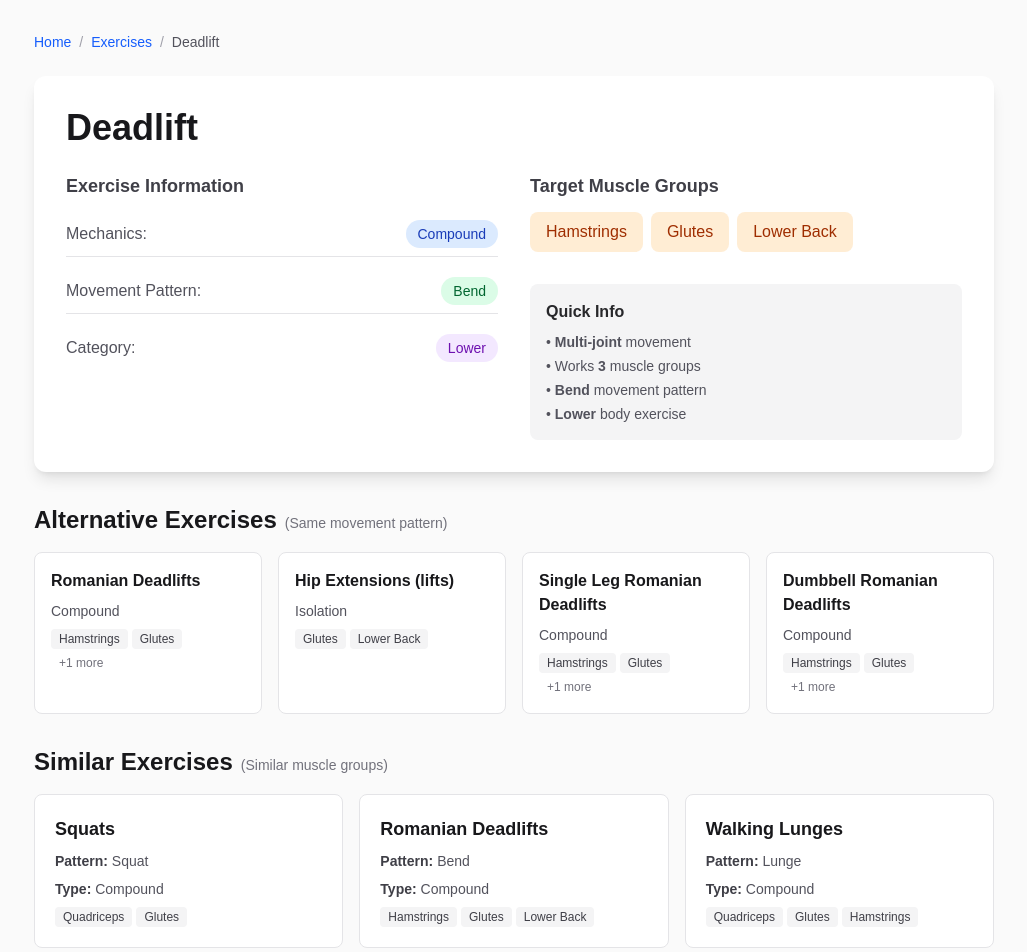
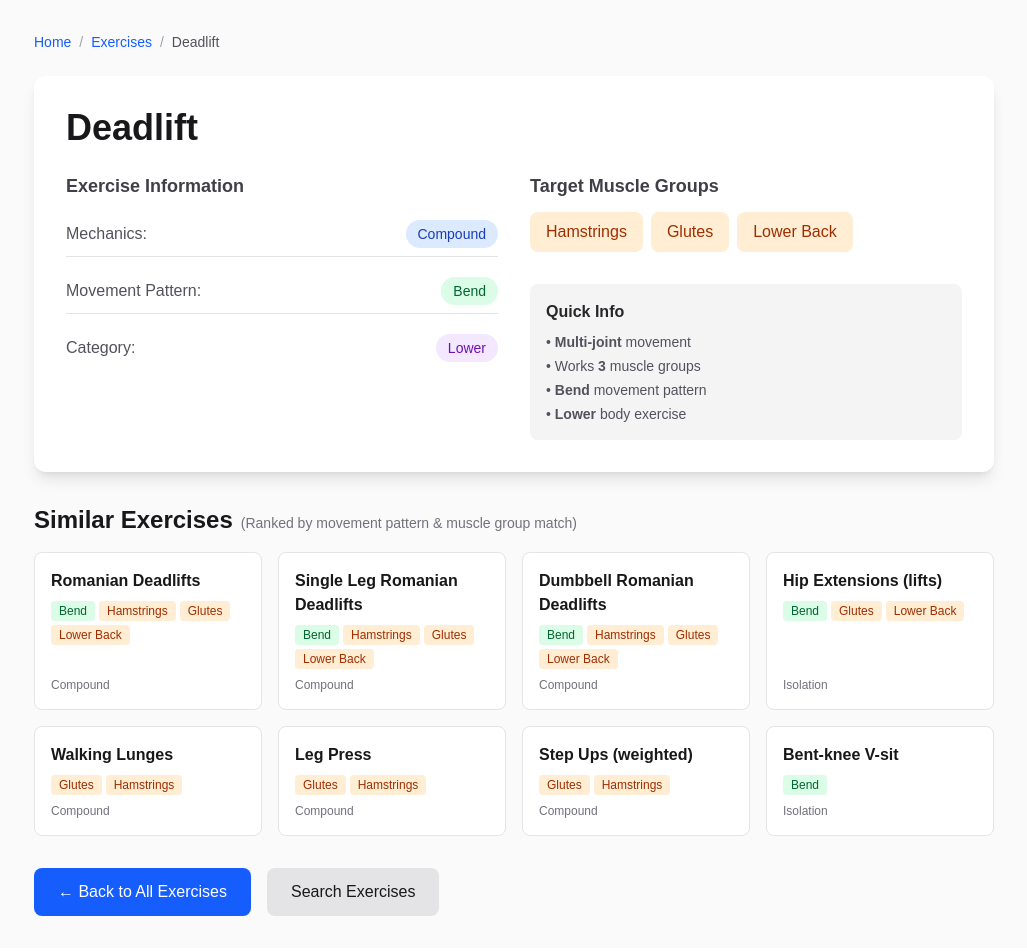
Before and after one commit to rannien/wwworkout, a Next.js app: page /exercises/1 in a window 1280 px wide. Shown: the top 952 px of the page, without its empty margins (126-1153 px from the left). Built offline with nearby package versions, Linux system fonts and the light colour scheme.

Commit message:
refactor: use muscle groups in similar exercises

```diff
--- a/app/exercises/[id]/page.tsx
+++ b/app/exercises/[id]/page.tsx
@@ -1,4 +1,4 @@
-import { getExerciseById, getAllExercises, filterByMovementPattern } from '@/lib/exerciseDb';
+import { getExerciseById, getAllExercises } from '@/lib/exerciseDb';
 import Link from 'next/link';
 import { notFound } from 'next/navigation';
 import Breadcrumb from '@/app/components/Breadcrumb';
@@ -11,20 +11,18 @@ export default async function ExerciseDetailPage({ params }: { params: Promise<{
     notFound();
   }
 
-  // Find similar exercises based on movement pattern and muscle groups
+  // Score and rank exercises by both movement pattern match and muscle group overlap
   const similarExercises = getAllExercises()
-    .filter(ex =>
-      ex.id !== exercise.id && (
-        ex.movement_pattern === exercise.movement_pattern ||
-        ex.muscle_groups.some(mg => exercise.muscle_groups.includes(mg))
-      )
-    )
-    .slice(0, 6);
-
-  // Find alternatives with same movement pattern
-  const alternatives = filterByMovementPattern(exercise.movement_pattern)
     .filter(ex => ex.id !== exercise.id)
-    .slice(0, 4);
+    .map(ex => {
+      const samePattern = ex.movement_pattern === exercise.movement_pattern;
+      const sharedMuscles = ex.muscle_groups.filter(mg => exercise.muscle_groups.includes(mg));
+      const score = (samePattern ? 2 : 0) + sharedMuscles.length;
+      return { ex, score, samePattern, sharedMuscles };
+    })
+    .filter(({ score }) => score > 0)
+    .sort((a, b) => b.score - a.score)
+    .slice(0, 8);
 
   return (
     <div className="min-h-screen bg-zinc-50 dark:bg-zinc-900">
@@ -116,92 +114,43 @@ export default async function ExerciseDetailPage({ params }: { params: Promise<{
           </div>
         </div>
 
-        {/* Alternatives Section */}
-        {alternatives.length > 0 && (
-          <div className="mb-8">
-            <h2 className="text-2xl font-bold mb-4 text-zinc-900 dark:text-zinc-50">
-              Alternative Exercises
-              <span className="text-sm font-normal text-zinc-500 dark:text-zinc-400 ml-2">
-                (Same movement pattern)
-              </span>
-            </h2>
-            <div className="grid md:grid-cols-2 lg:grid-cols-4 gap-4">
-              {alternatives.map(alt => (
-                <Link
-                  key={alt.id}
-                  href={`/exercises/${alt.id}`}
-                  className="bg-white dark:bg-zinc-800 border border-zinc-200 dark:border-zinc-700 rounded-lg p-4 hover:shadow-lg hover:scale-105 transition-all duration-200"
-                >
-                  <h3 className="font-bold text-zinc-900 dark:text-zinc-50 mb-2">
-                    {alt.name}
-                  </h3>
-                  <p className="text-sm text-zinc-600 dark:text-zinc-400 capitalize">
-                    {alt.mechanics}
-                  </p>
-                  <div className="flex gap-1 flex-wrap mt-2">
-                    {alt.muscle_groups.slice(0, 2).map(muscle => (
-                      <span
-                        key={muscle}
-                        className="px-2 py-0.5 bg-zinc-100 dark:bg-zinc-700 text-zinc-700 dark:text-zinc-300 rounded text-xs capitalize"
-                      >
-                        {muscle}
-                      </span>
-                    ))}
-                    {alt.muscle_groups.length > 2 && (
-                      <span className="px-2 py-0.5 text-zinc-500 text-xs">
-                        +{alt.muscle_groups.length - 2} more
-                      </span>
-                    )}
-                  </div>
-                </Link>
-              ))}
-            </div>
-          </div>
-        )}
-
         {/* Similar Exercises Section */}
         {similarExercises.length > 0 && (
           <div className="mb-8">
             <h2 className="text-2xl font-bold mb-4 text-zinc-900 dark:text-zinc-50">
               Similar Exercises
               <span className="text-sm font-normal text-zinc-500 dark:text-zinc-400 ml-2">
-                (Similar muscle groups)
+                (Ranked by movement pattern & muscle group match)
               </span>
             </h2>
-            <div className="grid md:grid-cols-2 lg:grid-cols-3 gap-4">
-              {similarExercises.map(similar => (
+            <div className="grid md:grid-cols-2 lg:grid-cols-4 gap-4">
+              {similarExercises.map(({ ex: similar, samePattern, sharedMuscles }) => (
                 <Link
                   key={similar.id}
                   href={`/exercises/${similar.id}`}
-                  className="bg-white dark:bg-zinc-800 border border-zinc-200 dark:border-zinc-700 rounded-lg p-5 hover:shadow-lg hover:scale-105 transition-all duration-200"
+                  className="bg-white dark:bg-zinc-800 border border-zinc-200 dark:border-zinc-700 rounded-lg p-4 hover:shadow-lg hover:scale-105 transition-all duration-200 flex flex-col gap-2"
                 >
-                  <h3 className="font-bold text-lg text-zinc-900 dark:text-zinc-50 mb-2">
+                  <h3 className="font-bold text-zinc-900 dark:text-zinc-50">
                     {similar.name}
                   </h3>
-                  <div className="space-y-2 text-sm">
-                    <div>
-                      <span className="font-semibold text-zinc-700 dark:text-zinc-300">Pattern: </span>
-                      <span className="text-zinc-600 dark:text-zinc-400 capitalize">
+                  <div className="flex flex-wrap gap-1">
+                    {samePattern && (
+                      <span className="px-2 py-0.5 bg-green-100 dark:bg-green-900 text-green-800 dark:text-green-100 rounded text-xs font-medium capitalize">
                         {similar.movement_pattern}
                       </span>
-                    </div>
-                    <div>
-                      <span className="font-semibold text-zinc-700 dark:text-zinc-300">Type: </span>
-                      <span className="text-zinc-600 dark:text-zinc-400 capitalize">
-                        {similar.mechanics}
+                    )}
+                    {sharedMuscles.map(muscle => (
+                      <span
+                        key={muscle}
+                        className="px-2 py-0.5 bg-orange-100 dark:bg-orange-900 text-orange-800 dark:text-orange-100 rounded text-xs capitalize"
+                      >
+                        {muscle}
                       </span>
-                    </div>
-                    <div className="flex gap-1 flex-wrap mt-2">
-                      {similar.muscle_groups.map(muscle => (
-                        <span
-                          key={muscle}
-                          className="px-2 py-0.5 bg-zinc-100 dark:bg-zinc-700 text-zinc-700 dark:text-zinc-300 rounded text-xs capitalize"
-                        >
-                          {muscle}
-                        </span>
-                      ))}
-                    </div>
+                    ))}
                   </div>
+                  <p className="text-xs text-zinc-500 dark:text-zinc-400 capitalize mt-auto">
+                    {similar.mechanics}
+                  </p>
                 </Link>
               ))}
             </div>
```
